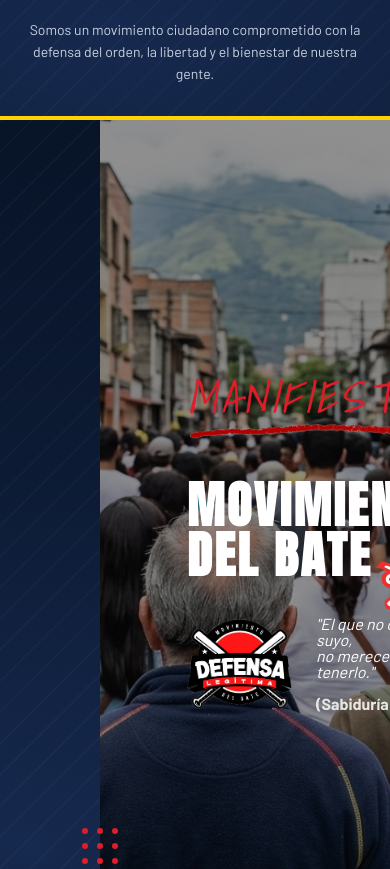
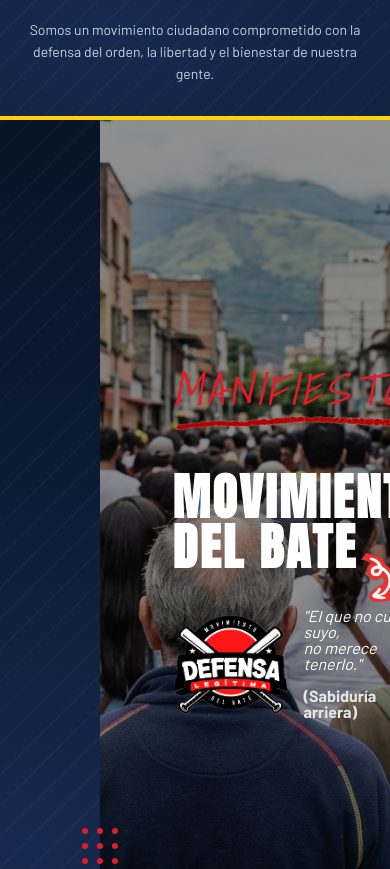
Before and after one commit to EsneiderCdD/movimiento-bate, a Next.js app: page / in a window 390 px wide. Shown: the part 1040-1909 px from the top of the page. Built offline with nearby package versions, Linux system fonts and the light colour scheme.

Commit message:
feat(nosotrosContent): responsive 600px

```diff
--- a/src/components/specific/nosotros/NosotrosContent.module.css
+++ b/src/components/specific/nosotros/NosotrosContent.module.css
@@ -330,7 +330,7 @@
   }
 
   .spacer {
-    flex-basis: 30%;
+    flex-basis: 25%;
   }
 
   .content {
@@ -347,7 +347,11 @@
   }
 
   .logo {
-    width: 105px;
+    width: 115px;
+  }
+
+  .bottomRow {
+    gap: 16px;
   }
 
   .quote {
```
